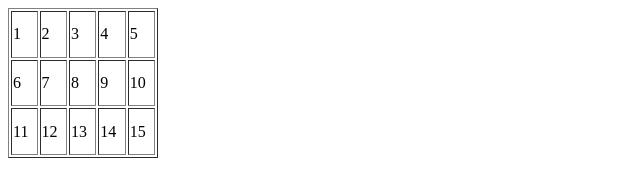
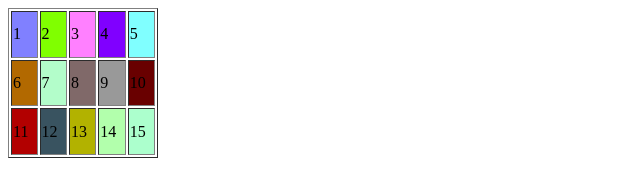
Before and after one commit to dieguesmosken/mosken.fatec, a plain HTML site: page DW1/aula2/index.html in a window 1280 px wide. Shown: the whole page, without its empty margins (0-640 px from the left). Drawn offline with Linux system fonts and the light colour scheme.

Commit message:
aula 2 parte 2

```diff
--- a/DW1/aula2/index.html
+++ b/DW1/aula2/index.html
@@ -4,30 +4,36 @@
     <meta charset="UTF-8">
     <meta name="viewport" content="width=device-width, initial-scale=1.0">
     <title>Aula 2</title>
+    <style>/*
+        table{
+            text-align: center;
+            background-color: #8080ff;
+        }*/
+    </style>
 
 </head>
 <body>
-    <table border="1px" al width="150px" height="150px">
+    <table border="1px" width="150px" height="150px">
         <tr>
-            <td>1</td>
-            <td>2</td>
-            <td>3</td>
-            <td>4</td>
-            <td>5</td>
+            <td bgcolor="#8080ff">1</td>
+            <td bgcolor="#80ff00">2</td>
+            <td bgcolor="#ff80ff">3</td>
+            <td bgcolor="#8000ff">4</td>
+            <td bgcolor="#80ffff">5</td>
         </tr>
         <tr>
-            <td>6</td>
-            <td>7</td>
-            <td>8</td>
-            <td>9</td>
-            <td>10</td>
+            <td bgcolor="#b26900">6</td>
+            <td bgcolor="#b3FDCA">7</td>
+            <td bgcolor="#806969">8</td>
+            <td bgcolor="#999999">9</td>
+            <td bgcolor="#690000">10</td>
         </tr>
         <tr>
-            <td>11</td>
-            <td>12</td>
-            <td>13</td>
-            <td>14</td>
-            <td>15</td>
+            <td bgcolor="#B20000">11</td>
+            <td bgcolor="#395360">12</td>
+            <td bgcolor="#B2B200">13</td>
+            <td bgcolor="#B2FFAC">14</td>
+            <td bgcolor="#ACFFCD">15</td>
         </tr>
 
     </table>
```
